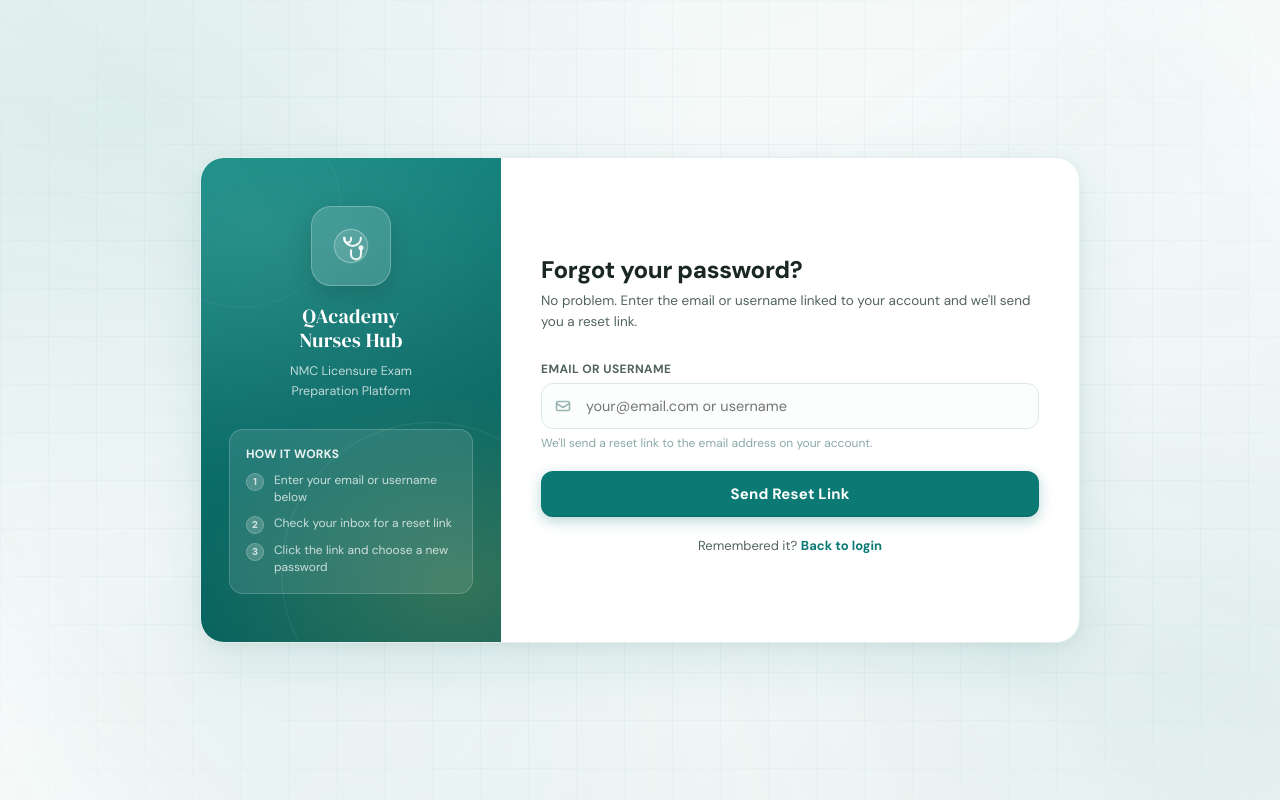
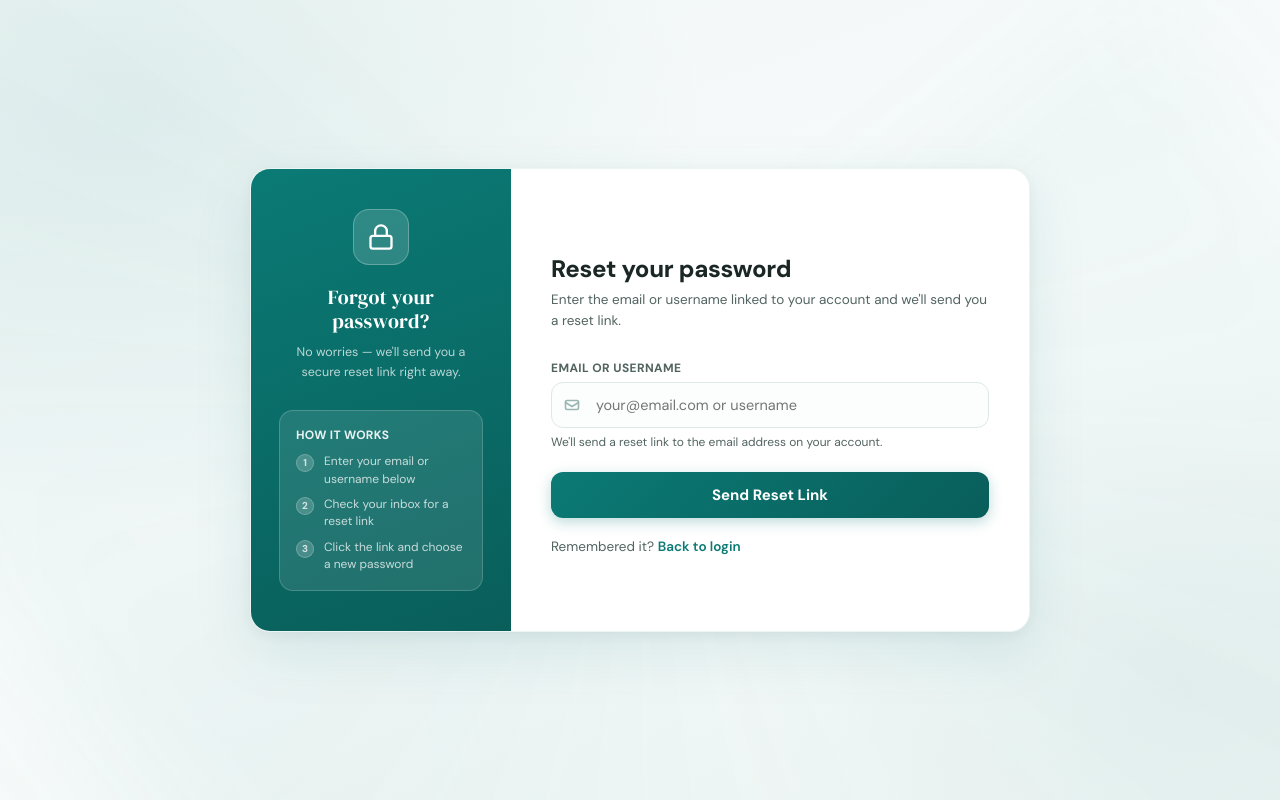
Before and after one commit to mybackpacc-byte/qacademy-alpha, a plain HTML site: page app/src/pages/reset-request.html in a window 1280 px wide. Drawn offline with Linux system fonts and the light colour scheme.

Commit message:
Update reset-request.html

```diff
--- a/app/src/pages/reset-request.html
+++ b/app/src/pages/reset-request.html
@@ -32,7 +32,6 @@
       -webkit-font-smoothing: antialiased;
     }
 
-    /* ── Background ── */
     .qa-bg {
       position: fixed; inset: 0; z-index: 0;
       background:
@@ -48,83 +47,52 @@
         rgba(11,122,117,.04) 0deg, transparent 90deg,
         rgba(11,122,117,.05) 180deg, transparent 270deg);
       filter: blur(60px);
-      animation: spin 35s linear infinite;
+      animation: qa-spin 35s linear infinite;
     }
-    .qa-bg::after {
-      content: '';
-      position: absolute; inset: 0;
-      background-image:
-        linear-gradient(rgba(11,122,117,.04) 1px, transparent 1px),
-        linear-gradient(90deg, rgba(11,122,117,.04) 1px, transparent 1px);
-      background-size: 48px 48px;
-      mask-image: radial-gradient(ellipse 80% 80% at 50% 50%, black 40%, transparent 100%);
-    }
-    @keyframes spin { to { transform: rotate(360deg); } }
+    @keyframes qa-spin { to { transform: rotate(360deg); } }
 
-    /* ── Shell ── */
     .qa-shell {
       position: relative; z-index: 1;
       min-height: 100vh;
-      display: flex; align-items: center; justify-content: center;
-      padding: 24px 16px;
+      display: flex;
+      align-items: center;
+      justify-content: center;
+      padding: 32px 16px;
     }
 
-    /* ── Card ── */
+    /* ── Split card ── */
     .qa-card {
-      width: 100%; max-width: 880px;
+      width: 100%;
+      max-width: 780px;
       background: var(--card);
-      border-radius: 24px;
+      border-radius: 20px;
       box-shadow: var(--shadow);
-      border: 1px solid rgba(11,122,117,.12);
+      border: 1px solid rgba(11,122,117,.08);
       display: grid;
-      grid-template-columns: 300px 1fr;
+      grid-template-columns: 260px 1fr;
       overflow: hidden;
-      opacity: 0; transform: translateY(20px);
-      animation: cardIn .55s cubic-bezier(.22,1,.36,1) .1s forwards;
     }
-    @keyframes cardIn { to { opacity: 1; transform: translateY(0); } }
 
     /* ── Left pane ── */
     .qa-left {
-      position: relative;
-      background: linear-gradient(160deg, #0d8880 0%, #0a6e6a 45%, #095e5a 100%);
-      display: flex; flex-direction: column;
-      align-items: center; justify-content: center;
-      padding: 48px 28px; text-align: center;
-      overflow: hidden; color: #fff;
+      background: linear-gradient(160deg, var(--teal) 0%, var(--teal-dark) 100%);
+      padding: 40px 28px;
+      display: flex;
+      flex-direction: column;
+      align-items: center;
+      text-align: center;
+      color: #fff;
     }
-    .qa-left::before {
-      content: ''; position: absolute; inset: 0;
-      background:
-        radial-gradient(600px 400px at 20% 15%, rgba(255,255,255,.12) 0%, transparent 65%),
-        radial-gradient(400px 300px at 85% 88%, rgba(242,201,76,.18) 0%, transparent 65%);
-      pointer-events: none;
+    .qa-left-icon {
+      width: 56px; height: 56px;
+      background: rgba(255,255,255,.15);
+      border: 1px solid rgba(255,255,255,.25);
+      border-radius: 16px;
+      display: grid; place-items: center;
+      margin-bottom: 20px;
     }
-    .qa-left::after {
-      content: ''; position: absolute;
-      width: 300px; height: 300px; border-radius: 50%;
-      border: 1px solid rgba(255,255,255,.08);
-      bottom: -80px; right: -80px;
-    }
-    .qa-deco-ring {
-      position: absolute; width: 200px; height: 200px; border-radius: 50%;
-      border: 1px solid rgba(255,255,255,.06);
-      top: -50px; left: -60px;
-    }
-
-    .qa-logo-wrap {
-      position: relative; z-index: 1;
-      width: 80px; height: 80px; border-radius: 20px;
-      background: rgba(255,255,255,.15);
-      backdrop-filter: blur(10px);
-      border: 1px solid rgba(255,255,255,.25);
-      display: grid; place-items: center;
-      margin-bottom: 18px;
-      box-shadow: 0 8px 24px rgba(0,0,0,.15);
-    }
-    .qa-logo-wrap svg { width: 40px; height: 40px; }
-
-    .qa-brand-name {
+    .qa-left-icon svg { width: 28px; height: 28px; }
+    .qa-brand-title {
       position: relative; z-index: 1;
       font-family: 'DM Serif Display', serif;
       font-size: 20px; letter-spacing: .3px; line-height: 1.2;
@@ -135,8 +103,6 @@
       font-size: 12.5px; color: rgba(255,255,255,.72);
       line-height: 1.55; max-width: 190px;
     }
-
-    /* Info box on left pane */
     .qa-info-box {
       position: relative; z-index: 1;
       margin-top: 28px;
@@ -175,7 +141,6 @@
       display: flex; flex-direction: column;
       justify-content: center;
     }
-
     .qa-form-title {
       font-size: 24px; font-weight: 800;
       letter-spacing: -.3px; color: var(--ink);
@@ -202,196 +167,168 @@
       font-family: 'DM Sans', sans-serif;
       font-size: 14.5px; color: var(--ink);
       background: #fcfefe;
-      transition: border-color .15s, box-shadow .15s, background .15s;
+      transition: border-color .15s, box-shadow .15s;
       outline: none;
     }
     .qa-input:focus {
-      border-color: var(--teal); background: #fff;
+      border-color: var(--teal);
+      background: #fff;
       box-shadow: 0 0 0 4px var(--teal-glow);
     }
     .qa-input-icon {
-      position: absolute; left: 14px; top: 50%;
+      position: absolute; left: 13px; top: 50%;
       transform: translateY(-50%);
       color: #9ab5b2; pointer-events: none;
       display: grid; place-items: center;
     }
     .qa-input-icon svg { width: 16px; height: 16px; }
     .qa-hint {
-      font-size: 12px; color: #8aaaa7;
-      margin-top: 6px; line-height: 1.4;
+      font-size: 12px; color: var(--muted);
+      margin-top: 6px; line-height: 1.45;
     }
 
-    /* ── Banners ── */
+    /* ── Error banner ── */
     .qa-banner {
-      display: none; padding: 12px 16px;
-      border-radius: 12px; font-size: 13.5px;
-      line-height: 1.5; margin-bottom: 20px;
-      align-items: flex-start; gap: 12px;
+      display: none; align-items: flex-start;
+      gap: 10px; padding: 12px 14px;
+      border-radius: 10px;
+      font-size: 13.5px; line-height: 1.45;
+      margin-bottom: 18px;
     }
     .qa-banner.show { display: flex; }
     .qa-banner.error {
       background: var(--danger-bg);
-      border: 1px solid #f5c6c2; color: var(--danger);
+      border: 1px solid rgba(192,57,43,.18);
+      color: var(--danger);
     }
-    .qa-banner.success {
-      background: #edf7f6;
-      border: 1px solid #c4e0dd; color: var(--teal-dark);
-    }
-    .qa-banner-icon { flex-shrink: 0; margin-top: 2px; }
-    .qa-banner-icon svg { width: 16px; height: 16px; }
+    .qa-banner-icon svg { width: 15px; height: 15px; flex-shrink: 0; margin-top: 1px; }
 
     /* ── Button ── */
     .qa-btn {
-      width: 100%; padding: 13px;
-      background: var(--teal); color: #fff;
-      border: none; border-radius: 12px;
+      width: 100%;
+      padding: 13px;
+      background: linear-gradient(135deg, var(--teal) 0%, var(--teal-dark) 100%);
+      color: #fff; border: none; border-radius: 12px;
       font-family: 'DM Sans', sans-serif;
       font-size: 15px; font-weight: 700;
-      cursor: pointer; letter-spacing: .2px;
-      transition: background .15s, transform .1s, box-shadow .15s;
-      box-shadow: 0 4px 14px rgba(11,122,117,.30), inset 0 -2px 0 rgba(0,0,0,.08);
+      cursor: pointer;
+      transition: opacity .15s, transform .1s;
+      box-shadow: 0 4px 14px rgba(11,122,117,.28);
     }
-    .qa-btn:hover:not(:disabled) {
-      background: var(--teal-dark);
-      box-shadow: 0 6px 20px rgba(11,122,117,.38);
-      transform: translateY(-1px);
+    .qa-btn:hover:not(:disabled) { opacity: .92; }
+    .qa-btn:active:not(:disabled) { transform: scale(.99); }
+    .qa-btn:disabled { opacity: .6; cursor: not-allowed; }
+    .qa-btn-inner {
+      display: flex; align-items: center;
+      justify-content: center; gap: 8px;
     }
-    .qa-btn:active:not(:disabled) { transform: translateY(0); }
-    .qa-btn:disabled { opacity: .65; cursor: not-allowed; }
-
-    .qa-btn-inner { display: flex; align-items: center; justify-content: center; gap: 8px; }
     .qa-spinner {
-      display: none; width: 16px; height: 16px;
-      border: 2px solid rgba(255,255,255,.35);
+      width: 16px; height: 16px;
+      border: 2px solid rgba(255,255,255,.4);
       border-top-color: #fff; border-radius: 50%;
-      animation: spin .7s linear infinite;
+      animation: qa-spin .7s linear infinite;
+      display: none;
     }
     .qa-btn.loading .qa-spinner { display: block; }
-    .qa-btn.loading .qa-btn-text { opacity: .8; }
+    .qa-btn.loading .qa-btn-text { display: none; }
 
-    /* ── Sent state (replaces form) ── */
-    .qa-sent {
-      display: none;
-      flex-direction: column;
-      align-items: center;
-      text-align: center;
-      padding: 16px 0;
-      gap: 16px;
+    /* ── Footer link ── */
+    .qa-footer {
+      margin-top: 20px;
+      font-size: 13.5px; color: var(--muted);
     }
-    .qa-sent.show { display: flex; }
+    .qa-footer a {
+      color: var(--teal); font-weight: 600; text-decoration: none;
+    }
+    .qa-footer a:hover { text-decoration: underline; }
+
+    /* ── Sent confirmation view ── */
+    .qa-sent { display: none; }
+    .qa-sent.show { display: block; }
     .qa-sent-icon {
-      width: 68px; height: 68px; border-radius: 50%;
+      width: 60px; height: 60px;
       background: #edf7f6;
-      border: 2px solid #c4e0dd;
+      border: 1px solid rgba(11,122,117,.2);
+      border-radius: 16px;
       display: grid; place-items: center;
-      animation: popIn .4s cubic-bezier(.34,1.56,.64,1) forwards;
+      margin-bottom: 18px;
+      color: var(--teal);
     }
-    @keyframes popIn {
-      from { transform: scale(.6); opacity: 0; }
-      to   { transform: scale(1);  opacity: 1; }
-    }
-    .qa-sent-icon svg { width: 32px; height: 32px; color: var(--teal); }
+    .qa-sent-icon svg { width: 28px; height: 28px; }
     .qa-sent-title {
-      font-size: 20px; font-weight: 800; color: var(--ink);
+      font-size: 22px; font-weight: 800;
+      letter-spacing: -.3px; color: var(--ink);
+      margin-bottom: 10px;
     }
     .qa-sent-body {
       font-size: 14px; color: var(--muted);
-      line-height: 1.6; max-width: 340px;
+      line-height: 1.6; margin-bottom: 16px;
     }
     .qa-sent-note {
-      font-size: 12.5px; color: #8aaaa7;
-      background: #f4f8f7; border-radius: 10px;
-      padding: 10px 14px; line-height: 1.5;
-      border: 1px solid var(--line);
+      font-size: 12.5px; color: #8aadaa;
+      line-height: 1.55; margin-bottom: 24px;
     }
     .qa-sent-back {
       display: inline-flex; align-items: center; gap: 6px;
-      color: var(--teal); font-weight: 700; font-size: 14px;
-      text-decoration: none; transition: opacity .15s;
+      font-size: 13.5px; font-weight: 600;
+      color: var(--teal); text-decoration: none;
+      transition: opacity .15s;
     }
     .qa-sent-back:hover { opacity: .75; text-decoration: underline; }
-    .qa-sent-back svg { width: 14px; height: 14px; }
+    .qa-sent-back svg { width: 13px; height: 13px; }
 
-    /* ── Footer ── */
-    .qa-footer {
-      margin-top: 20px; text-align: center;
-      font-size: 13px; color: var(--muted);
-    }
-    .qa-footer a {
-      color: var(--teal); font-weight: 700;
-      text-decoration: none; transition: opacity .15s;
-    }
-    .qa-footer a:hover { opacity: .75; text-decoration: underline; }
-
-    /* ── Responsive ── */
-    @media (max-width: 720px) {
-      .qa-card { grid-template-columns: 1fr; max-width: 460px; }
-      .qa-left {
-        padding: 22px 20px; flex-direction: row;
-        text-align: left; gap: 14px; justify-content: flex-start;
-      }
-      .qa-logo-wrap { width: 52px; height: 52px; border-radius: 14px; margin-bottom: 0; flex-shrink: 0; }
-      .qa-logo-wrap svg { width: 28px; height: 28px; }
-      .qa-left::after, .qa-deco-ring, .qa-info-box, .qa-brand-sub { display: none; }
-      .qa-right { padding: 28px 22px 24px; }
-    }
-
-    @media (prefers-reduced-motion: reduce) {
-      .qa-bg::before, .qa-card, .qa-sent-icon { animation: none; }
+    /* ── Mobile ── */
+    @media (max-width: 600px) {
+      .qa-card { grid-template-columns: 1fr; }
+      .qa-left { display: none; }
+      .qa-right { padding: 32px 24px 28px; }
     }
   </style>
 </head>
 <body>
 
-<div class="qa-bg" aria-hidden="true"></div>
+<div class="qa-bg"></div>
 
 <main class="qa-shell">
-  <div class="qa-card" role="main">
+  <div class="qa-card">
 
-    <!-- ===== LEFT ===== -->
-    <div class="qa-left" aria-hidden="true">
-      <div class="qa-deco-ring"></div>
-
-      <div class="qa-logo-wrap">
-        <svg viewBox="0 0 48 48" fill="none" xmlns="http://www.w3.org/2000/svg">
-          <circle cx="24" cy="24" r="20" fill="rgba(255,255,255,.12)" stroke="rgba(255,255,255,.3)" stroke-width="1.5"/>
-          <path d="M16 14c0 5.523 4.477 10 10 10s10-4.477 10-10" stroke="rgba(255,255,255,.9)" stroke-width="2.5" stroke-linecap="round"/>
-          <path d="M16 14v2a4 4 0 008 0v-2" stroke="rgba(255,255,255,.9)" stroke-width="2.5" stroke-linecap="round"/>
-          <circle cx="36" cy="26" r="3" fill="rgba(255,255,255,.9)"/>
-          <path d="M36 29v5a6 6 0 01-12 0v-5" stroke="rgba(255,255,255,.9)" stroke-width="2.5" stroke-linecap="round"/>
+    <!-- Left pane -->
+    <div class="qa-left">
+      <div class="qa-left-icon">
+        <svg viewBox="0 0 24 24" fill="none" stroke="currentColor" stroke-width="2" stroke-linecap="round" stroke-linejoin="round">
+          <rect x="3" y="11" width="18" height="11" rx="2"/>
+          <path d="M7 11V7a5 5 0 0110 0v4"/>
         </svg>
       </div>
-
-      <div class="qa-brand-name">QAcademy<br/>Nurses Hub</div>
-      <div class="qa-brand-sub">NMC Licensure Exam Preparation Platform</div>
-
+      <div class="qa-brand-title">Forgot your password?</div>
+      <div class="qa-brand-sub">No worries — we'll send you a secure reset link right away.</div>
       <div class="qa-info-box">
         <div class="qa-info-box-title">How it works</div>
         <div class="qa-info-step">
           <div class="qa-info-step-num">1</div>
-          <span>Enter your email or username below</span>
+          <div>Enter your email or username below</div>
         </div>
         <div class="qa-info-step">
           <div class="qa-info-step-num">2</div>
-          <span>Check your inbox for a reset link</span>
+          <div>Check your inbox for a reset link</div>
         </div>
         <div class="qa-info-step">
           <div class="qa-info-step-num">3</div>
-          <span>Click the link and choose a new password</span>
+          <div>Click the link and choose a new password</div>
         </div>
       </div>
     </div>
 
-    <!-- ===== RIGHT ===== -->
+    <!-- Right pane -->
     <div class="qa-right">
 
       <!-- Form view -->
       <div id="qa-form-view">
-        <h1 class="qa-form-title">Forgot your password?</h1>
-        <p class="qa-form-sub">
-          No problem. Enter the email or username linked to your account and
+        <div class="qa-form-title">Reset your password</div>
+        <div class="qa-form-sub">
+          Enter the email or username linked to your account and
           we'll send you a reset link.
-        </p>
+        </div>
 
         <!-- Error banner -->
         <div class="qa-banner error" id="qa-error" role="alert" aria-live="polite">
@@ -473,8 +410,14 @@
 (function () {
   'use strict';
 
-  var AUTH_WORKER_URL = 'https://auth-worker.mybackpacc.workers.dev';
+  // ============================================================
+  // CONFIG
+  // ============================================================
+  var API_URL = '/api';
 
+  // ============================================================
+  // DOM
+  // ============================================================
   var form        = document.getElementById('qa-form');
   var formView    = document.getElementById('qa-form-view');
   var sentView    = document.getElementById('qa-sent-view');
@@ -507,20 +450,20 @@
 
     setLoading(true);
 
-    fetch(AUTH_WORKER_URL + '/reset/request', {
+    fetch(API_URL + '/reset/request', {
       method: 'POST',
       headers: { 'Content-Type': 'application/json' },
+      credentials: 'include',
       body: JSON.stringify({ identifier: identifier })
     })
     .then(function (res) { return res.json(); })
     .then(function () {
-      // Always show the sent confirmation — never reveal if email exists
+      // Always show sent confirmation — never reveal if account exists
       formView.style.display = 'none';
       sentView.classList.add('show');
     })
     .catch(function () {
-      // Even on network error, show the confirmation screen
-      // so we don't leak whether the account exists
+      // Even on network error, show confirmation to avoid leaking account existence
       formView.style.display = 'none';
       sentView.classList.add('show');
     })
```
